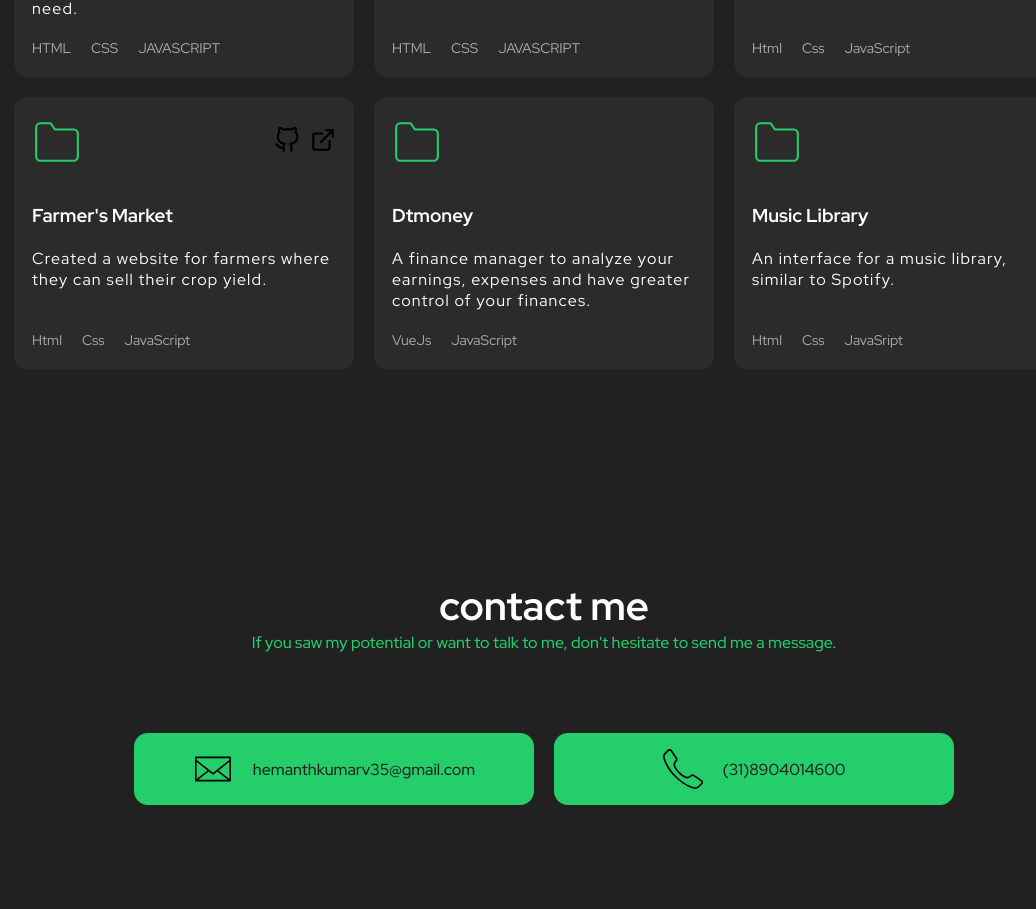
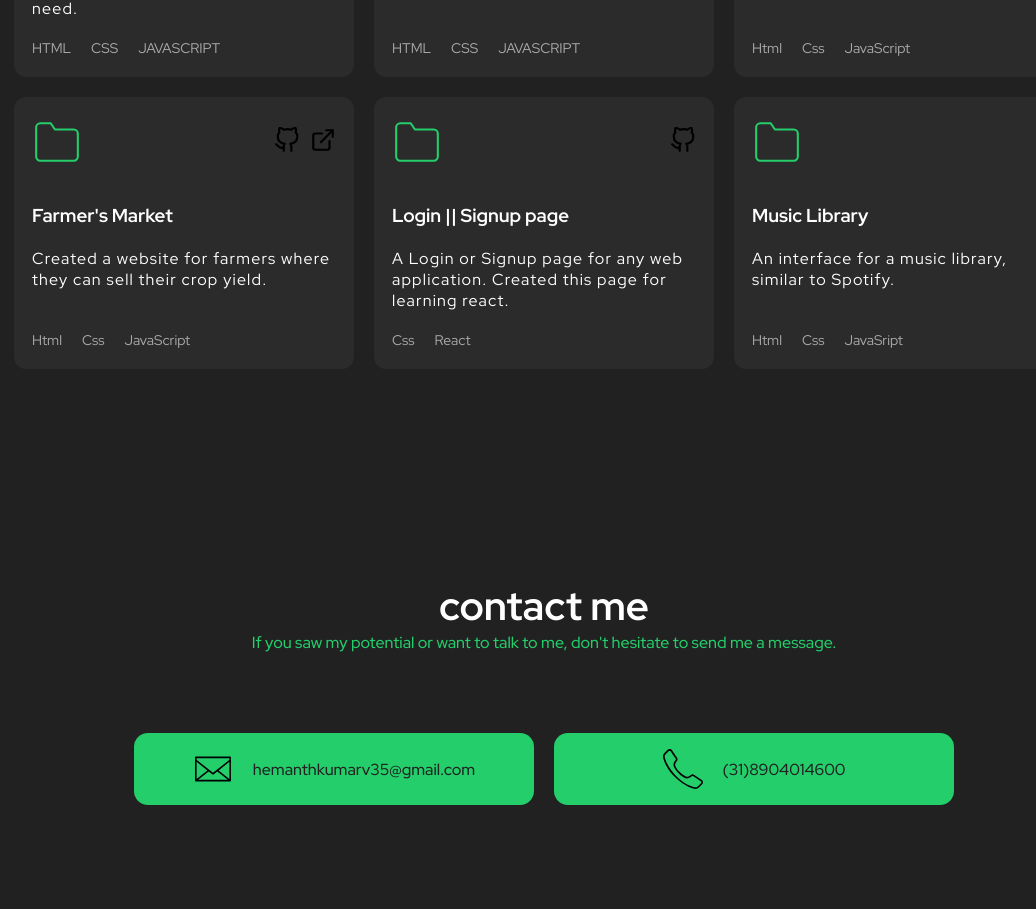
Before and after one commit to hemanthkumarv24/Portfolio, a React (Create React App) app: page / in a window 1280 px wide. Shown: the part 1713-2622 px from the top of the page, without its empty margins (96-1132 px from the left). Built offline with nearby package versions, Linux system fonts and the light colour scheme.

Commit message:
Update Portfolio.tsx

```diff
--- a/src/components/Portfolio/Portfolio.tsx
+++ b/src/components/Portfolio/Portfolio.tsx
@@ -126,21 +126,21 @@ export function Portfolio(){
           <div className="project">
             <header>
             <svg width="50" xmlns="http://www.w3.org/2000/svg" role="img" viewBox="0 0 24 24" fill="none" stroke="#23ce6b " stroke-width="1" stroke-linecap="round" stroke-linejoin="round" ><title>Folder</title><path d="M22 19a2 2 0 0 1-2 2H4a2 2 0 0 1-2-2V5a2 2 0 0 1 2-2h5l2 3h9a2 2 0 0 1 2 2z"></path></svg>
-            {/* <div className="project-links">
-              <a href="https://github.com/joaotuliojt/dtmoney-trilha-reactjs" target="_blank" rel="noreferrer">
+            <div className="project-links">
+              <a href="https://github.com/hemanthkumarv24/Login-page" target="_blank" rel="noreferrer">
                 <img src={githubIcon} alt="Visitar site" />
               </a>
-            </div> */}
+            </div>
             </header>
             <div className="body">
-              <h3>Dtmoney</h3>
-              <p>A finance manager to analyze your earnings, expenses and have greater control of your finances.
+              <h3>Login || Signup page</h3>
+              <p>A Login or Signup page for any web application. Created this page for learning react.
               </p>
             </div>
             <footer>
               <ul className="tech-list">
-                <li>VueJs</li>
-                <li>JavaScript</li>
+                <li>Css</li>
+                <li>React</li>
               </ul>
             </footer>
           </div>
```
